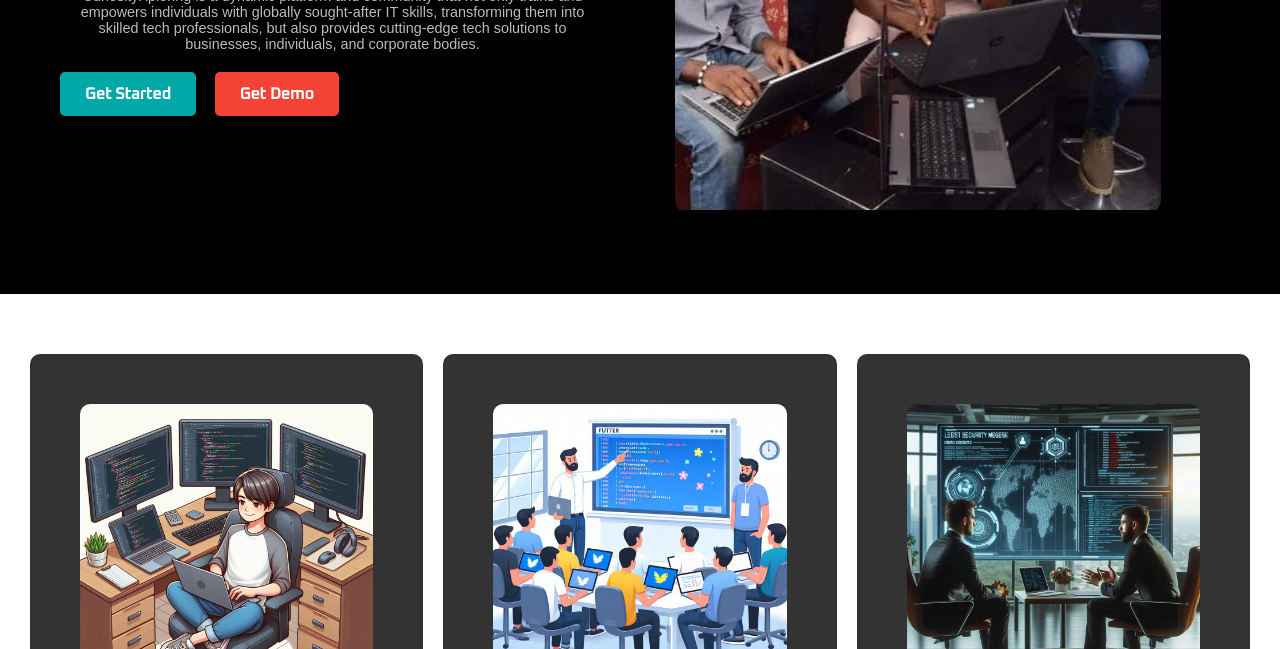
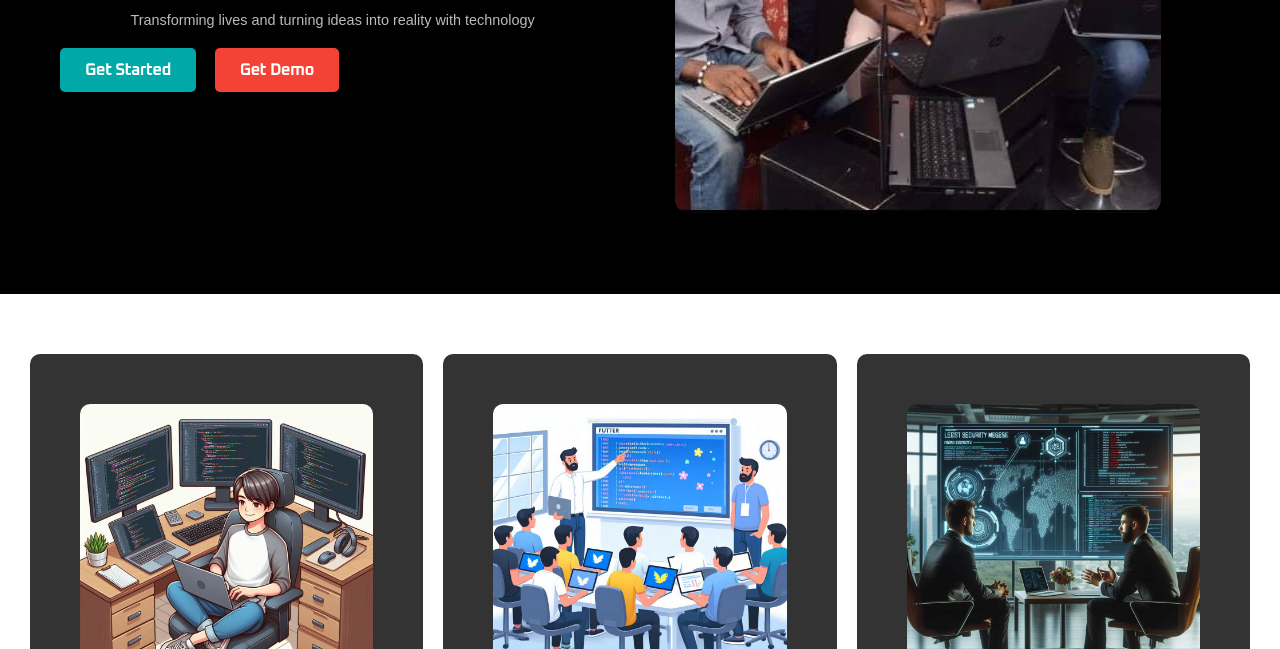
Before and after one commit to Pafrankmedia/Curiosityxploring, a plain HTML site: page index.html in a window 1280 px wide. Shown: the part 451-1100 px from the top of the page. Drawn offline with Linux system fonts and the light colour scheme; a script that the page names is missing.

Commit message:
hero page

```diff
--- a/index.html
+++ b/index.html
@@ -34,7 +34,7 @@
         <div class="container">
             <div class="hero-text">
                 <h1>Curiosity meets Creativity</h1>
-                <p>CuriosityXploring is a dynamic platform and community that not only trains and empowers individuals with globally sought-after IT skills, transforming them into skilled tech professionals, but also provides cutting-edge tech solutions to businesses, individuals, and corporate bodies.</p>
+                <p>Transforming lives and turning ideas into reality with technology</p>
                 <a href="register.html" class="button">Get Started</a>
                 <a href="Contact.html" class="button-demo">Get Demo</a>
             </div>
```
